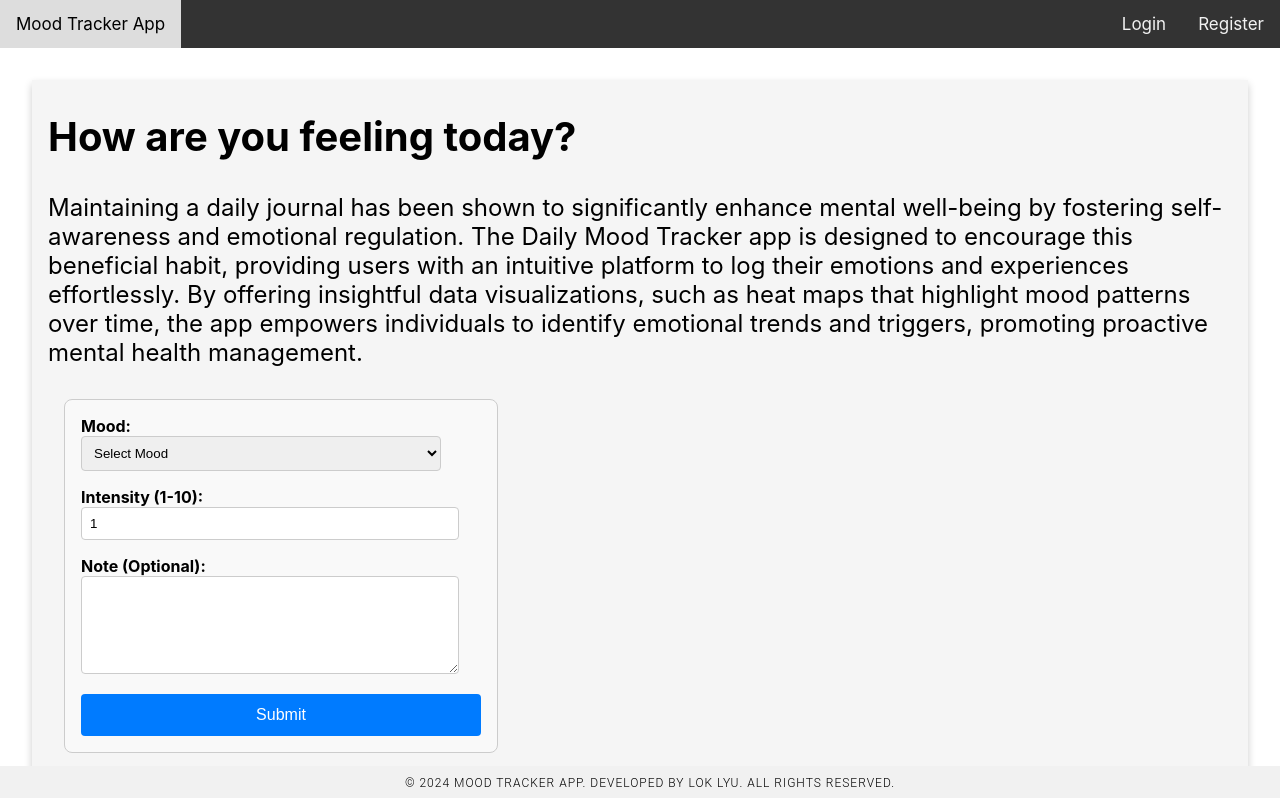
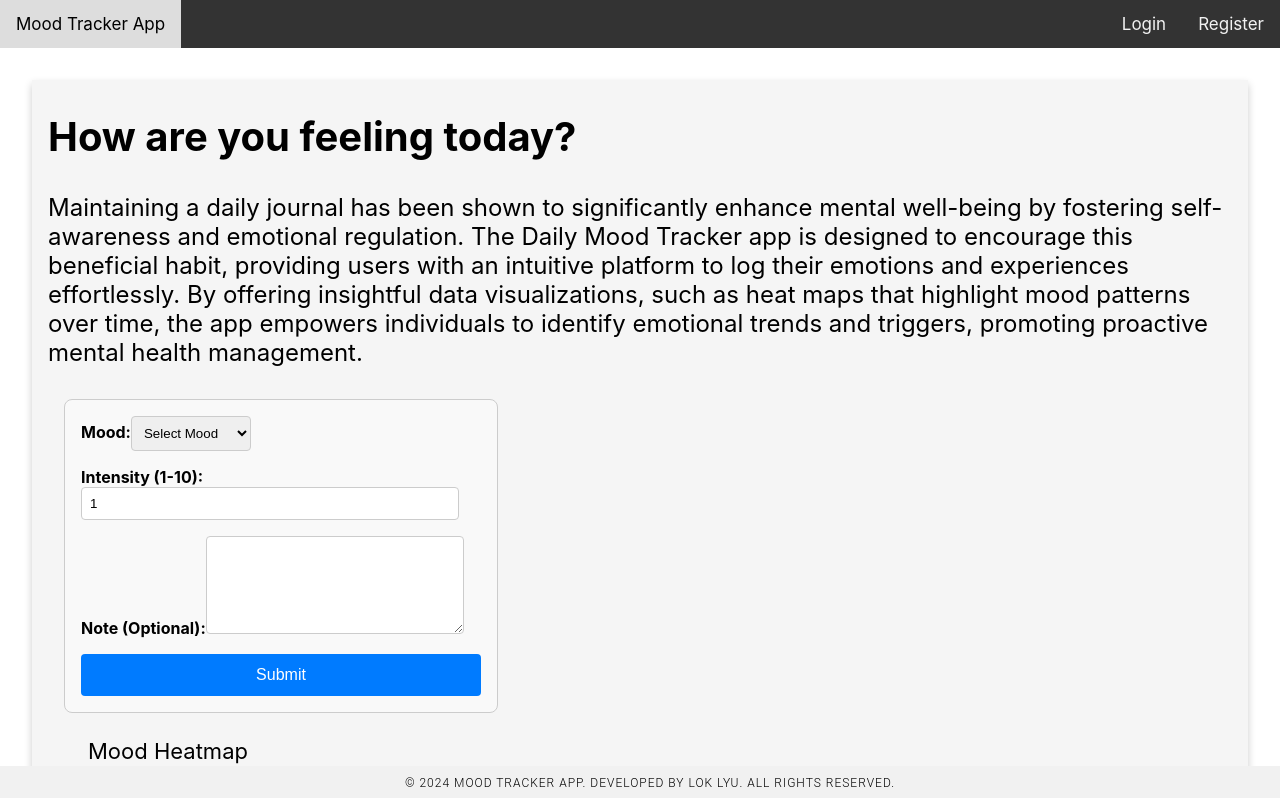
Before and after one commit to lelyu/Mood-Tracker-Frontend, a React (Create React App) app in the folder mood-tracker/: page / in a window 1280 px wide. Shown: the top 798 px of the page. Built offline with nearby package versions, Linux system fonts and the light colour scheme; no server answers.

Commit message:
css work

```diff
--- a/mood-tracker/src/components/Mood/MoodForm.js
+++ b/mood-tracker/src/components/Mood/MoodForm.js
@@ -75,7 +75,7 @@ const MoodForm = () => {
 					<label>Note (Optional):</label>
 					<textarea
 						type='text'
-						maxLength='100'
+						maxLength='500'
 						value={note}
 						onChange={(e) => setNote(e.target.value)}
 					/>
--- a/mood-tracker/src/components/Mood/MoodView.js
+++ b/mood-tracker/src/components/Mood/MoodView.js
@@ -53,8 +53,8 @@ const MoodView = () => {
 			setError('Intensity must be between 1 and 10')
 			return false
 		}
-		if (note.length > 100) {
-			setError('Note must be 200 characters or less')
+		if (note.length > 500) {
+			setError('Note must be 500 characters or less')
 			return false
 		}
 		return true
@@ -144,7 +144,7 @@ const MoodView = () => {
 											})
 										}
 									/>
-									<input
+									<textarea
 										type='text'
 										placeholder='Note'
 										value={editData.note}
@@ -155,12 +155,16 @@ const MoodView = () => {
 											})
 										}
 									/>
-									<button onClick={() => saveMood(mood._id)}>
-										Save
-									</button>
-									<button onClick={() => setEditingId(null)}>
-										Cancel
-									</button>
+									<div className='Edit-Buttons'>
+										<button
+											onClick={() => saveMood(mood._id)}>
+											Save
+										</button>
+										<button
+											onClick={() => setEditingId(null)}>
+											Cancel
+										</button>
+									</div>
 								</div>
 							) : (
 								<div>
--- a/mood-tracker/src/css/MoodView.css
+++ b/mood-tracker/src/css/MoodView.css
@@ -93,3 +93,26 @@
     border: 1px solid #ffcccc;
     border-radius: 5px;
 }
+
+textarea {
+    width: 60%;
+    resize: vertical;
+    height: 5rem;
+    font-family: Arial, sans-serif;
+    font-size: 1rem;
+    color: #333;
+}
+
+select {
+    width: 30%;
+    padding: 0.5rem;
+    border: 1px solid #ccc;
+    border-radius: 4px;
+}
+
+input {
+    width: 30%;
+    padding: 0.5rem;
+    border: 1px solid #ccc;
+    border-radius: 4px;
+}
```
